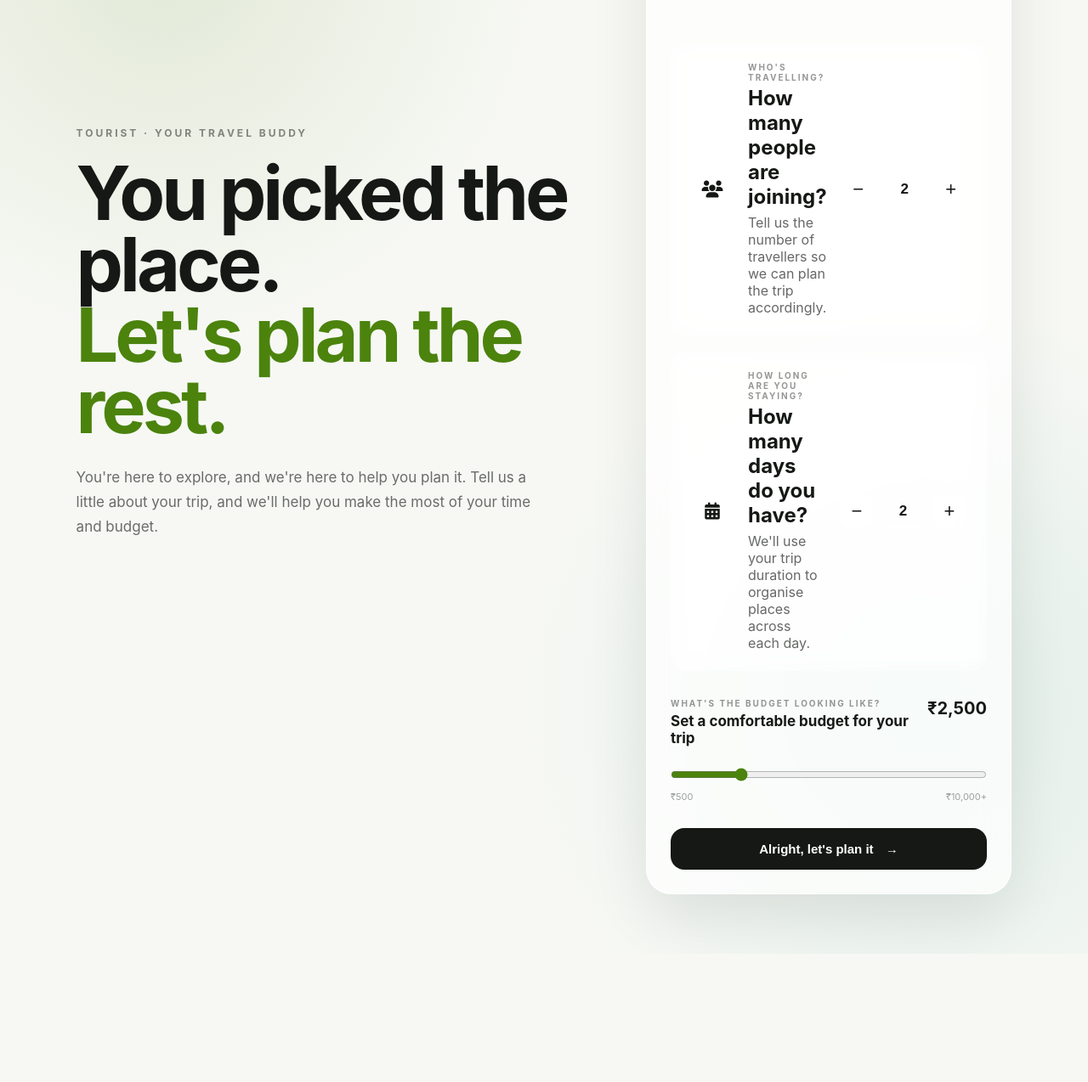
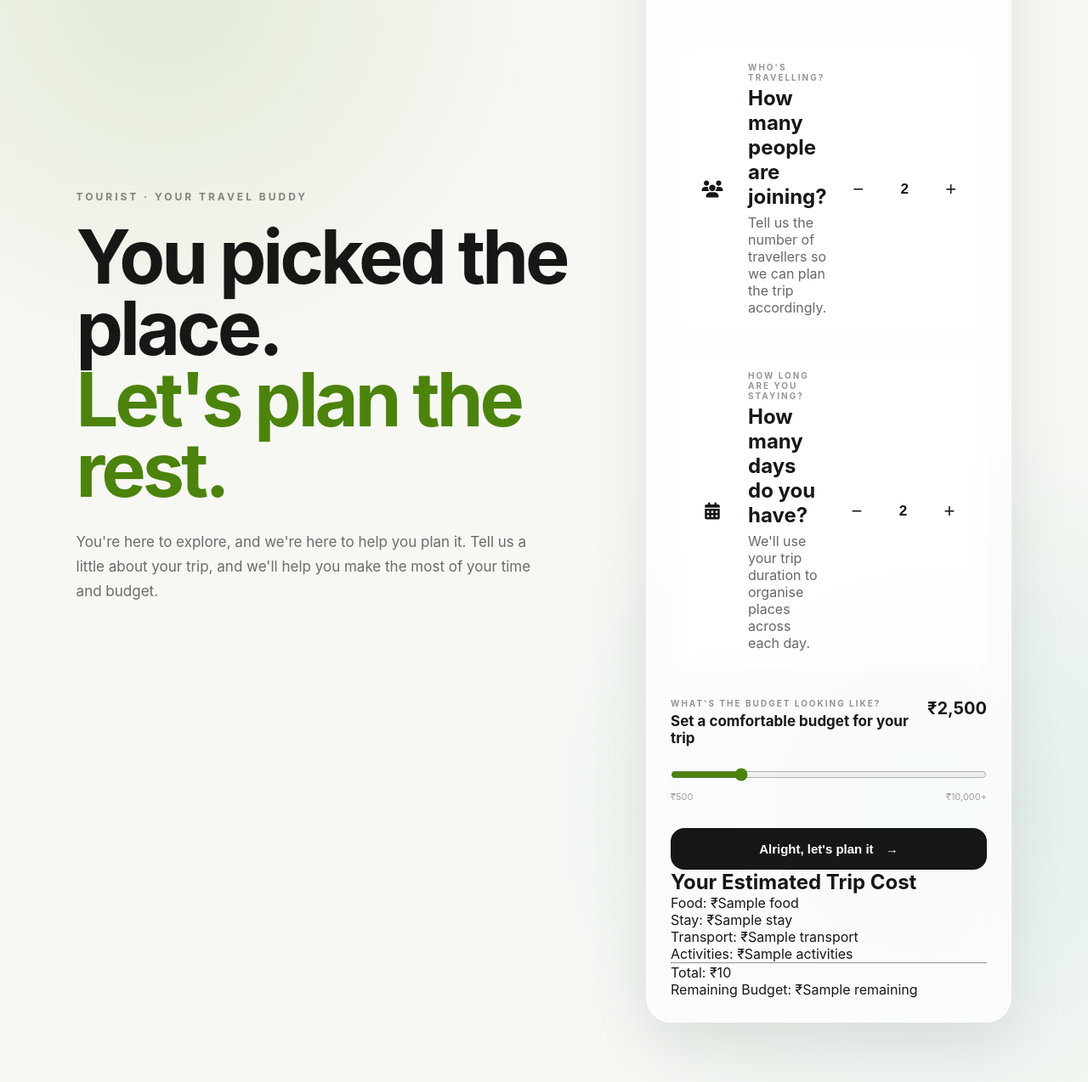
Before and after one commit to Amrutha01-ns/tourist, a Django app: template explorer/templates/explorer/dashboard.html in a window 1280 px wide. Shown: the part 339-1613 px from the top of the page at 85% size. Before the commit the page ends 1455 px from the top, so only its background shows below. Run offline with Django 5.2, Linux system fonts and the light colour scheme; the template is opened without the code that fills it: most values are stand-ins (such as "Sample title", 1, 10 or a date in 2020).

Commit message:
tried wth expense track but coudnt

```diff
--- a/explorer/templates/explorer/dashboard.html
+++ b/explorer/templates/explorer/dashboard.html
@@ -19,8 +19,6 @@
 </head>
 
 <body>
-
-    {% csrf_token %}
 
     <main class="explorer-dashboard">
 
@@ -48,22 +46,43 @@
 
             <!-- CENTRAL CONTROL PANEL -->
 
-            <div class="control-panel">
+            <form method="POST" class="control-panel">
+
+                {% csrf_token %}
+
+                <!-- DESTINATION -->
+
                 <div class="location-card">
+
                     <div class="location-icon">
                         <i class="fa-solid fa-map-pin"></i>
                     </div>
+
                     <div class="location-info">
-                        <p class="label">WHERE ARE YOU HEADING?</p>
-                        <h2>Tell us your destination</h2>
-                        <p>We'll estimate costs based on this city.</p>
+
+                        <p class="label">
+                            WHERE ARE YOU HEADING?
+                        </p>
+
+                        <h2>
+                            Tell us your destination
+                        </h2>
+
+                        <p>
+                            We'll estimate costs based on this city.
+                        </p>
+
                     </div>
+
                     <input
                         type="text"
                         id="destinationInput"
+                        name="destination"
                         placeholder="e.g. Goa, Jaipur, Mysuru"
                     >
+
                 </div>
+
 
                 <!-- LOCATION -->
 
@@ -89,27 +108,37 @@
                         </p>
 
                     </div>
+
                     <button
                         type="button"
                         id="locationButton"
                     >
                         Enable
                     </button>
+
                 </div>
+
+
                 <div
                     id="locationStatus"
                     class="location-status"
                 ></div>
+
+
                 <!-- TRIP DETAILS -->
+
                 <div class="trip-details">
 
                     <!-- NUMBER OF TRAVELLERS -->
 
                     <div class="trip-input-card">
+
                         <div class="trip-input-icon">
                             <i class="fa-solid fa-users"></i>
                         </div>
+
                         <div class="trip-input-info">
+
                             <p class="label">
                                 WHO'S TRAVELLING?
                             </p>
@@ -117,120 +146,211 @@
                             <h2>
                                 How many people are joining?
                             </h2>
+
                             <p>
                                 Tell us the number of travellers so we can
                                 plan the trip accordingly.
                             </p>
+
                         </div>
+
                         <div class="number-control">
+
                             <button
                                 type="button"
                                 id="decreaseTravellers"
                             >
                                 −
                             </button>
+
                             <input
                                 type="number"
                                 id="travellersInput"
+                                name="travellers"
                                 value="2"
                                 min="1"
                                 max="50"
                             >
+
                             <button
                                 type="button"
                                 id="increaseTravellers"
                             >
                                 +
                             </button>
+
                         </div>
+
                     </div>
 
+
                     <!-- NUMBER OF DAYS -->
+
                     <div class="trip-input-card">
 
                         <div class="trip-input-icon">
                             <i class="fa-solid fa-calendar-days"></i>
                         </div>
+
                         <div class="trip-input-info">
+
                             <p class="label">
                                 HOW LONG ARE YOU STAYING?
                             </p>
+
                             <h2>
                                 How many days do you have?
                             </h2>
+
                             <p>
                                 We'll use your trip duration to organise
                                 places across each day.
                             </p>
+
                         </div>
 
                         <div class="number-control">
+
                             <button
                                 type="button"
                                 id="decreaseDays"
                             >
                                 −
                             </button>
+
                             <input
                                 type="number"
                                 id="daysInput"
+                                name="days"
                                 value="2"
                                 min="1"
                                 max="30"
                             >
+
                             <button
                                 type="button"
                                 id="increaseDays"
                             >
                                 +
                             </button>
+
                         </div>
+
                     </div>
+
                 </div>
+
+
                 <!-- BUDGET -->
+
                 <div class="budget-card">
+
                     <div class="budget-top">
 
                         <div>
+
                             <p class="label">
                                 WHAT'S THE BUDGET LOOKING LIKE?
                             </p>
+
                             <h2>
                                 Set a comfortable budget for your trip
                             </h2>
 
                         </div>
+
                         <div
                             id="budgetValue"
                             class="budget-value"
                         >
                             ₹2,500
                         </div>
+
                     </div>
+
                     <input
                         type="range"
                         id="budgetSlider"
+                        name="budget"
                         min="500"
                         max="10000"
                         step="500"
                         value="2500"
                     >
+
                     <div class="range-labels">
                         <span>₹500</span>
                         <span>₹10,000+</span>
                     </div>
+
                 </div>
+
+
                 <!-- PLAN BUTTON -->
+
                 <button
-                    type="button"
+                    type="submit"
                     class="explore-button"
                 >
                     Alright, let's plan it
                     <span>→</span>
                 </button>
-            </div>
+
+
+                <!-- EXPENSE RESULT -->
+
+                {% if expense %}
+
+                <div class="expense-result">
+
+                    <h2>
+                        Your Estimated Trip Cost
+                    </h2>
+
+                    <p>
+                        Food:
+                        ₹{{ expense.food }}
+                    </p>
+
+                    <p>
+                        Stay:
+                        ₹{{ expense.stay }}
+                    </p>
+
+                    <p>
+                        Transport:
+                        ₹{{ expense.transport }}
+                    </p>
+
+                    <p>
+                        Activities:
+                        ₹{{ expense.activities }}
+                    </p>
+
+                    <hr>
+
+                    <p>
+                        Total:
+                        ₹{{ expense.total }}
+                    </p>
+
+                    <p>
+                        Remaining Budget:
+                        ₹{{ expense.remaining }}
+                    </p>
+
+                </div>
+
+                {% endif %}
+
+            </form>
+
         </section>
+
     </main>
+
+
     <script src="{% static 'explorer/js/dashboard.js' %}"></script>
+
 </body>
 </html>
```
Also changed, not shown: explorer/views.py (+29 -5 lines).
